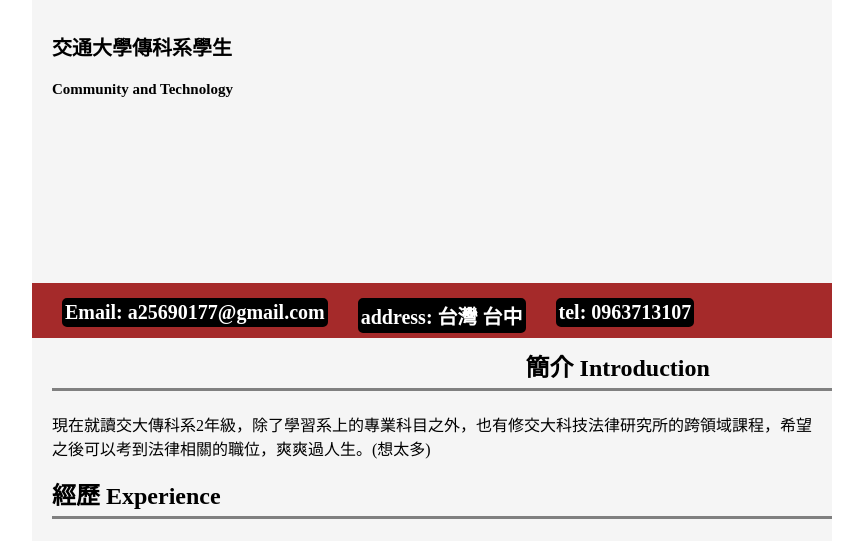
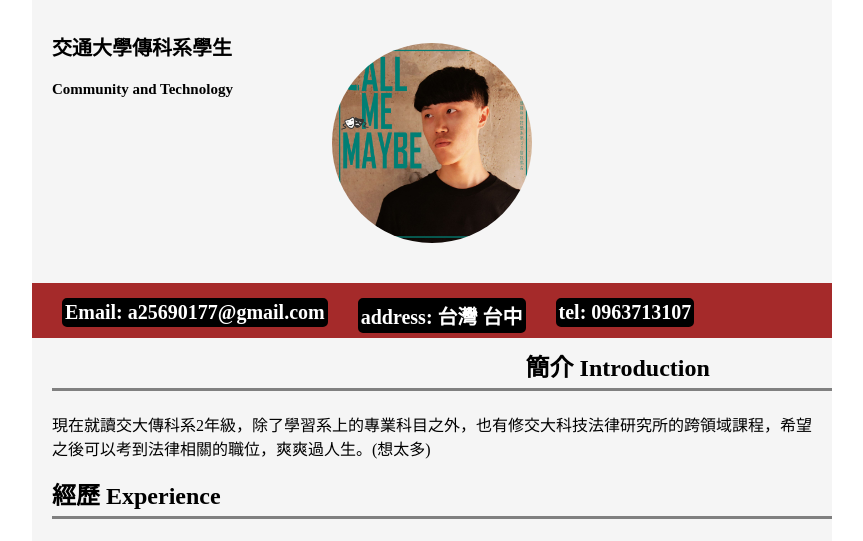
Before and after one commit to Willis0615435/Willis0615435.github.io, a plain HTML site: page index.html in a window 1280 px wide. Shown: the part 224-765 px from the top of the page, without its empty margins (208-1071 px from the left). Drawn offline with Linux system fonts and the light colour scheme.

Commit message:
Update index.html

```diff
--- a/index.html
+++ b/index.html
@@ -18,7 +18,7 @@
 				margin-top:-50px;
 				margin-left:auto;
 				margin-right:auto;
-				background-image:url("../pic/photoshop.jpg");
+				background-image:url("photoshop.jpg");
 				width:200px;
 				height:200px;
 				border-radius:999em;
```
